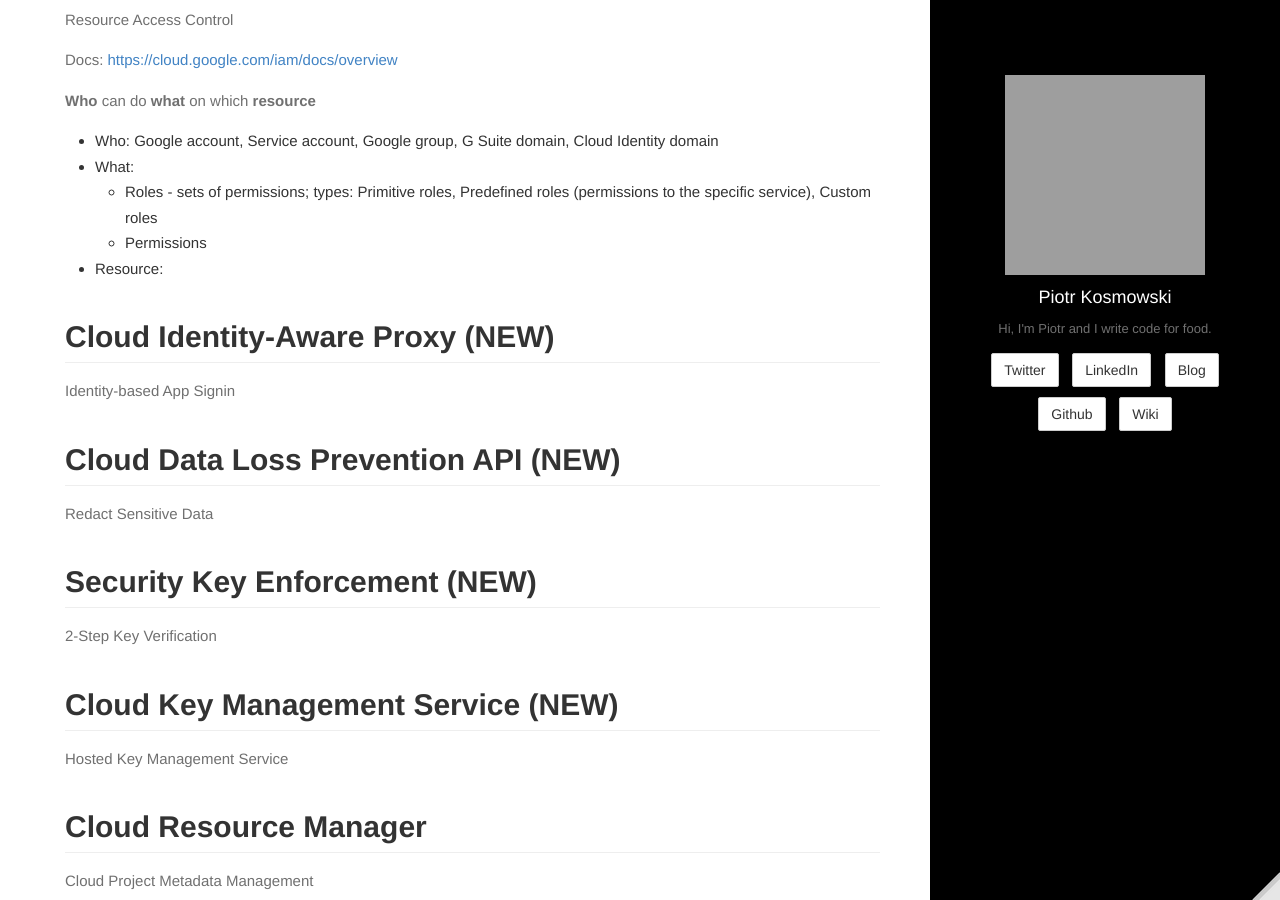
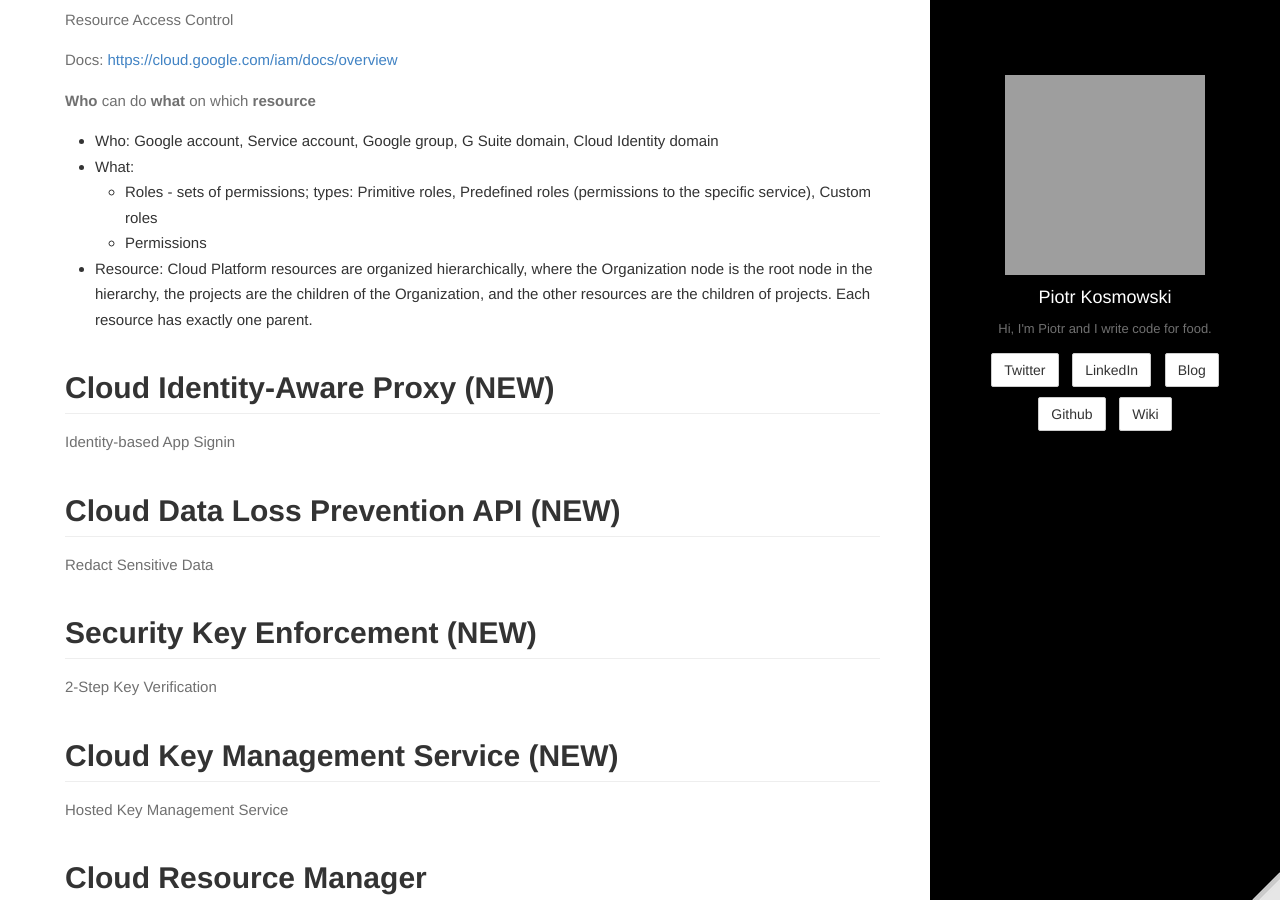
Before and after one commit to kospiotr/kospiotr.github.io, a Jekyll site: the page built from wiki/gcp.md, in a window 1280 px wide and 900 px high, scrolled down 7919 px. Built offline with Jekyll 4.4.1, drawn with Linux system fonts in a browser that asks for light colours; grey boxes are pictures that could not be loaded.

Commit message:
Update gcp.md

```diff
--- a/wiki/gcp.md
+++ b/wiki/gcp.md
@@ -159,7 +159,7 @@
 * What:
   * Roles - sets of permissions; types: Primitive roles, Predefined roles (permissions to the specific service), Custom roles
   * Permissions
-* Resource:
+* Resource: Cloud Platform resources are organized hierarchically, where the Organization node is the root node in the hierarchy, the projects are the children of the Organization, and the other resources are the children of projects. Each resource has exactly one parent.
 
 
 ## Cloud Identity-Aware Proxy (NEW)
```
